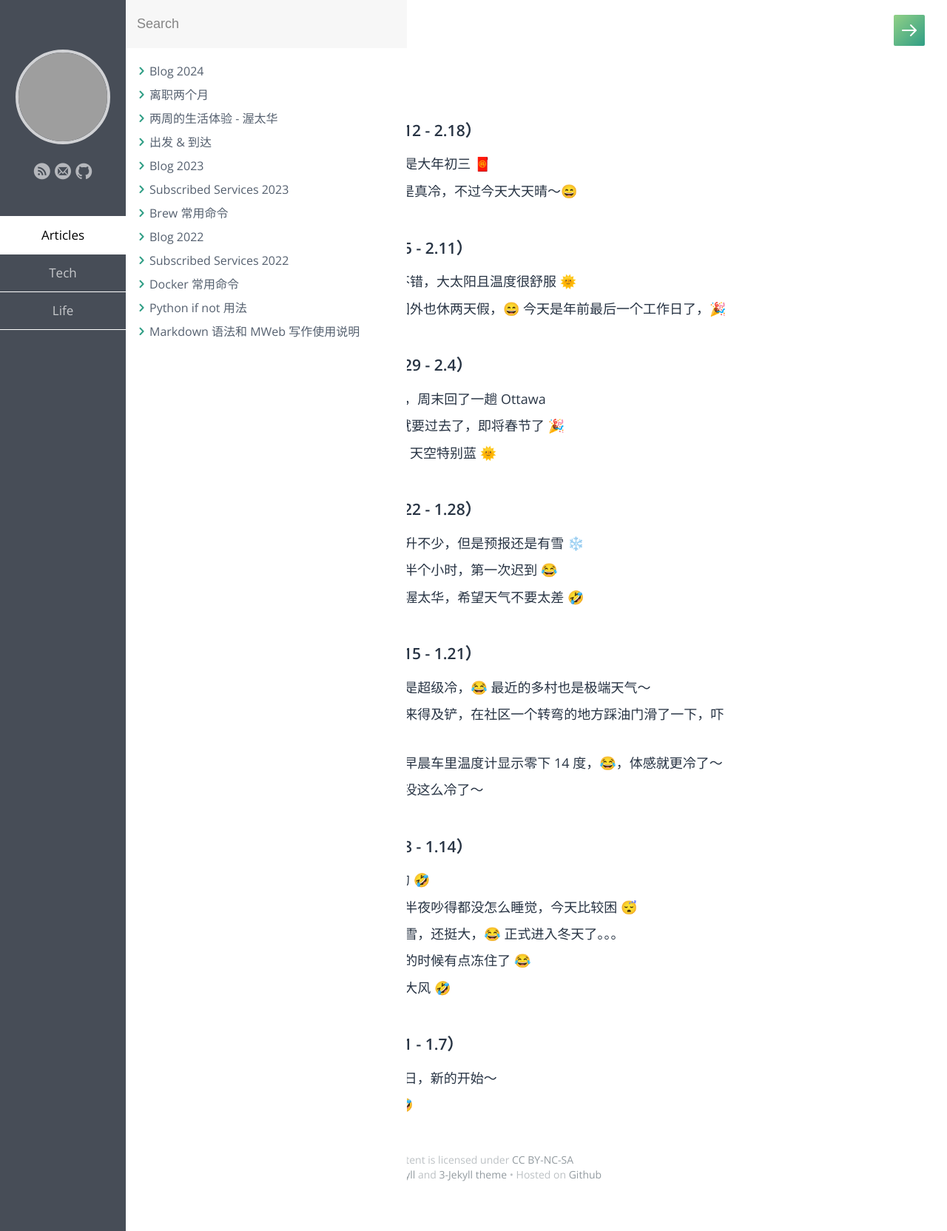
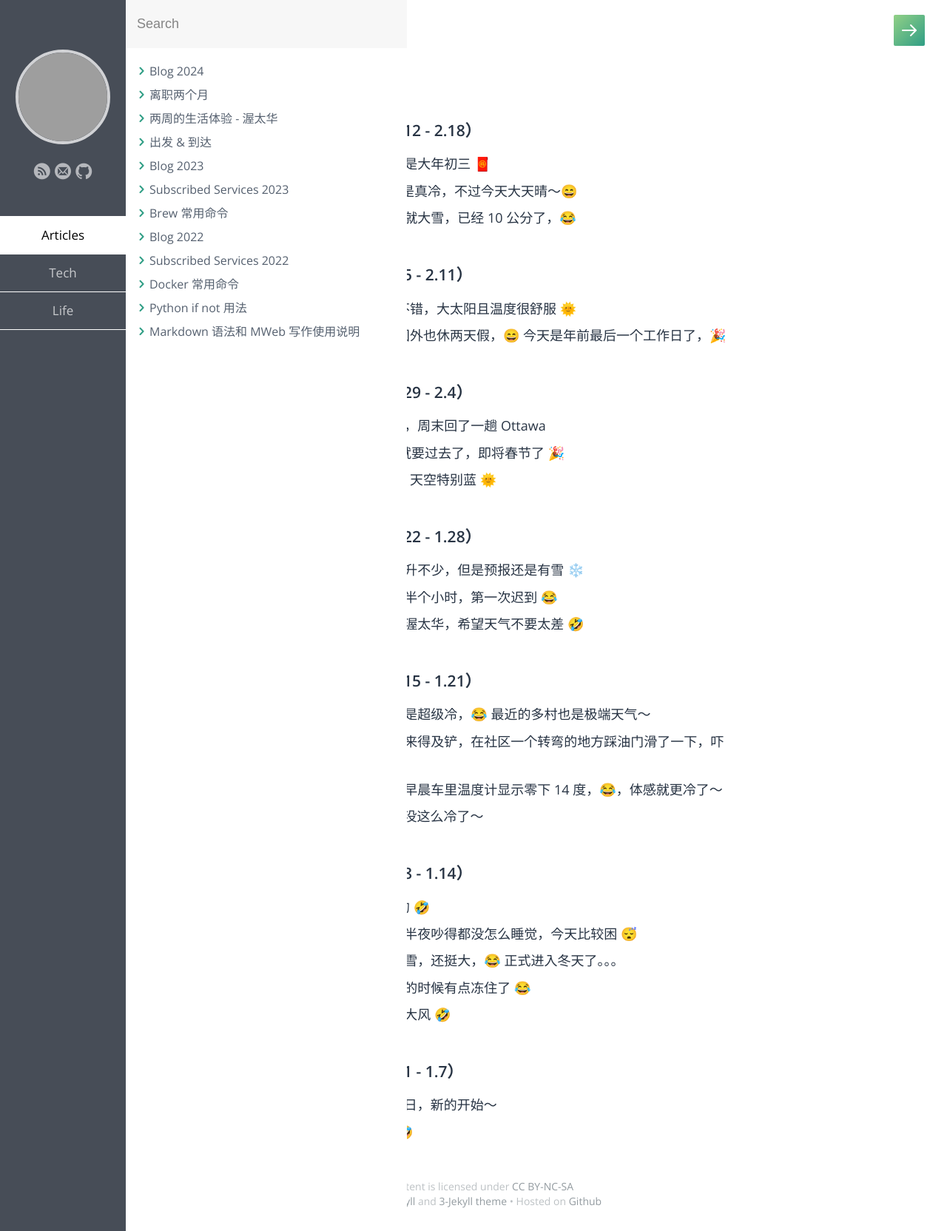
Before and after one commit to samxupeiran/samxupeiran.github.io, a Jekyll site: the page built from _posts/life/2024-01-02-my-blog.md, in a window 1280 px wide. Shown: the whole page at 74% size. Built offline with Jekyll 4.4.1, drawn with Linux system fonts in a browser that asks for light colours; some web fonts are replaced; grey boxes are pictures that could not be loaded.

Commit message:
feat: add weekly blog 2.15

```diff
--- a/_posts/life/2024-01-02-my-blog.md
+++ b/_posts/life/2024-01-02-my-blog.md
@@ -9,6 +9,7 @@ tags: Blog
 - ### 2024 年 2 月 第 2 周（2.12 - 2.18）
      - 2.12 今天来上班了，农历是大年初三 🧧
      - 2.14 情人节快乐 🌹 早上是真冷，不过今天大天晴～😄
+     - 2.15 早上出的太阳，下午就大雪，已经 10 公分了，😂
 
 - ### 2024 年 2 月 第 1 周（2.5 - 2.11）
      - 2.5 周末两天的天气相当不错，大太阳且温度很舒服 🌞
```
